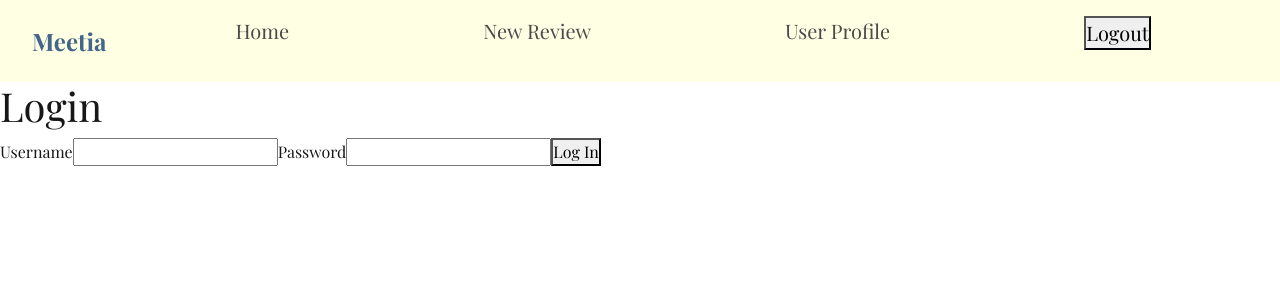
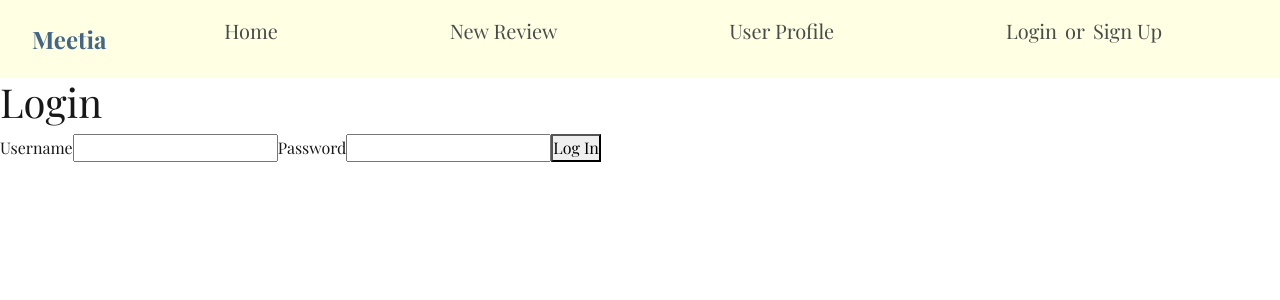
Before and after one commit to alt-text-internet-explorer/meetia, a Next.js app: page /login in a window 1280 px wide. Shown: the top 300 px of the page. Built offline with nearby package versions, Linux system fonts and the light colour scheme.

Commit message:
Add a auth context provider to fix hydration issue

```diff
--- a/src/app/layout.js
+++ b/src/app/layout.js
@@ -2,6 +2,7 @@ import { Playfair_Display } from "next/font/google"
 import "bootstrap/dist/css/bootstrap.css"
 import "./globals.css"
 import Navbar from "@/components/Navbar"
+import { AuthProvider } from "@/utils/authContext"
 
 const PlayFair = Playfair_Display({
   weight: ["400", "700"],
@@ -17,8 +18,10 @@ export default function RootLayout({ children }) {
   return (
     <html lang="en">
       <body className={PlayFair.className}>
-        <Navbar />
-        <main>{children}</main>
+        <AuthProvider>
+          <Navbar />
+          <main>{children}</main>
+        </AuthProvider>
       </body>
     </html>
   )
--- a/src/app/login/page.jsx
+++ b/src/app/login/page.jsx
@@ -1,12 +1,10 @@
 "use client"
 
 import { useState } from "react"
-import { useRouter } from "next/navigation"
-import { useRedirectIfLoggedIn } from "@/utils/authRedirect"
+import { useAuth } from "@/utils/authContext"
 
 export default function LoginPage() {
-  useRedirectIfLoggedIn()
-  const router = useRouter()
+  const { login } = useAuth()
 
   const [creds, setCreds] = useState({
     username: "",
@@ -35,13 +33,18 @@ export default function LoginPage() {
       body: JSON.stringify(creds),
     })
 
-    if (response.status === 200) {
-      const payload = await response.json()
-      localStorage.setItem("token", payload.token)
+    const payload = await response.json()
+
+    if (response.ok) {
+
       setMessage("Login successful")
-      router.push("/")
+
+      login(payload.token, "/")
+
     } else {
-      setMessage("Login failed")
+
+      setMessage(payload.error || "Login failed")
+
     }
   }
 
--- a/src/components/Navbar.js
+++ b/src/components/Navbar.js
@@ -1,13 +1,14 @@
-// Navbar.js
 "use client"
+
 import Link from "next/link"
 import styles from "./Navbar.module.css"
-import { useState, useEffect } from "react"
+import { useState } from "react"
+import { useAuth } from "@/utils/authContext"
 import LogoutButton from "./logout/LogoutButton"
 
 export default function Navbar() {
   const [isOpen, setIsOpen] = useState(false)
-  const [loggedIn, setLoggedIn] = useState(true)
+  const { loggedIn } = useAuth()
 
   return (
     <nav className={styles.nav}>
@@ -33,7 +34,7 @@ export default function Navbar() {
 
         {loggedIn ? (
           <li>
-            <LogoutButton onLogout={() => setLoggedIn(false)} />
+            <LogoutButton onLogout={() => (loggedIn = false)} />
           </li>
         ) : (
           <li className={styles.authGroup}>
--- a/src/components/logout/LogoutButton.js
+++ b/src/components/logout/LogoutButton.js
@@ -1,6 +1,6 @@
 "use client"
 
-import { useRouter } from "next/navigation"
+import { useAuth } from "@/utils/authContext"
 
 // make sure to update the state of the component with the logout button
 // based on whether the user is loggedin or not.
@@ -8,15 +8,7 @@ import { useRouter } from "next/navigation"
 // example: <LogoutButton onLogout={() => setLoggedIn(false)} />
 
 export default function LogoutButton({ onLogout }) {
-  const router = useRouter()
-  function handleClick() {
-    localStorage.removeItem("token")
+  const { logout } = useAuth()
 
-    if (onLogout) {
-      // executes the function passed from the parent
-      onLogout()
-    }
-    router.push("/login")
-  }
-  return <button onClick={handleClick}>Logout</button>
+  return <button onClick={() => logout("/login")}>Logout</button>
 }
--- a/src/database/auth.js
+++ b/src/database/auth.js
@@ -24,7 +24,7 @@ export function generateAccessToken(user) {
 
 // configured to work with nextjs app router
 export function authenticateUser(req) {
-  const authHeader = req.headers.get["authorization"]
+  const authHeader = req.headers.get("authorization")
   //Getting the 2nd part of the auth header (the token)
   const token = authHeader && authHeader.split(" ")[1]
 
--- /dev/null
+++ b/src/utils/authContext.jsx
@@ -0,0 +1,57 @@
+"use client"
+
+import { createContext, useContext, useSyncExternalStore } from "react"
+import { useRouter } from "next/navigation"
+
+const AuthContext = createContext(null)
+
+function subscribe(callback) {
+  window.addEventListener("auth-change", callback)
+  window.addEventListener("storage", callback)
+
+  return () => {
+    window.removeEventListener("auth-change", callback)
+    window.removeEventListener("storage", callback)
+  }
+}
+
+function getSnapshot() {
+  return Boolean(localStorage.getItem("token"))
+}
+
+function getServerSnapshot() {
+  return false
+}
+
+export function AuthProvider({ children }) {
+  const router = useRouter()
+  const loggedIn = useSyncExternalStore(subscribe, getSnapshot, getServerSnapshot)
+
+  function login(token, redirectPath = "/") {
+    localStorage.setItem("token", token)
+    window.dispatchEvent(new Event("auth-change"))
+    router.replace(redirectPath)
+  }
+
+  function logout(redirectPath = "/login") {
+    localStorage.removeItem("token")
+    window.dispatchEvent(new Event("auth-change"))
+    router.replace(redirectPath)
+  }
+
+  return (
+    <AuthContext.Provider value={{ loggedIn, login, logout }}>
+      {children}
+    </AuthContext.Provider>
+  )
+}
+
+export function useAuth() {
+  const context = useContext(AuthContext)
+
+  if (!context) {
+    throw new Error("useAuth must be used inside AuthProvider")
+  }
+
+  return context
+}
--- a/src/utils/authRedirect.js
+++ b/src/utils/authRedirect.js
@@ -2,15 +2,15 @@
 
 import { useEffect } from "react"
 import { useRouter } from "next/navigation"
+import { useAuth } from "./authContext"
 
 export function useRedirectIfLoggedIn(redirectPath = "/") {
   const router = useRouter()
+  const { loggedIn } = useAuth()
 
   useEffect(() => {
-    const token = localStorage.getItem("token")
-
-    if (token) {
+    if (loggedIn) {
       router.replace(redirectPath)
     }
-  }, [router, redirectPath])
+  }, [loggedIn, router, redirectPath])
 }
```
Also changed, not shown: src/app/signup/page.jsx (+8 -9 lines).
